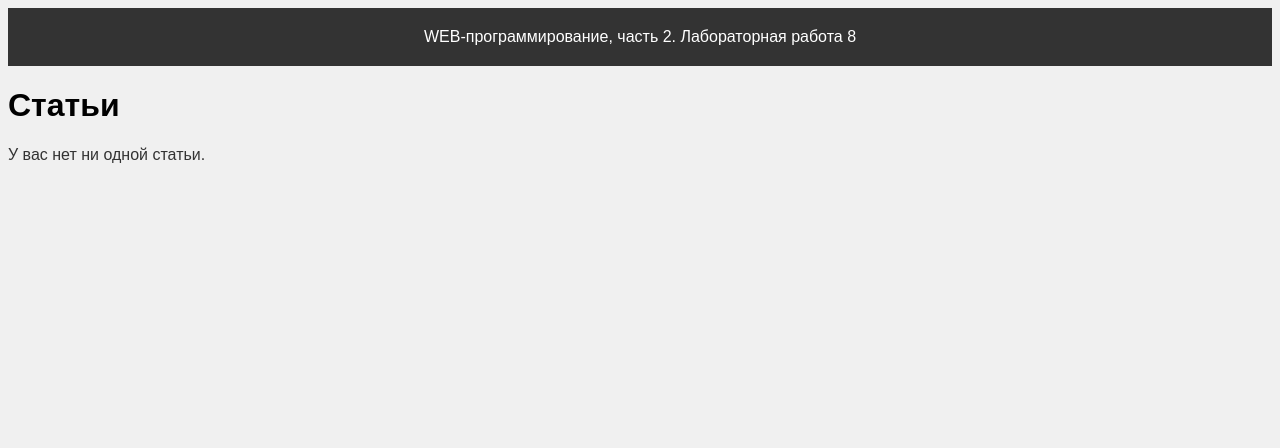
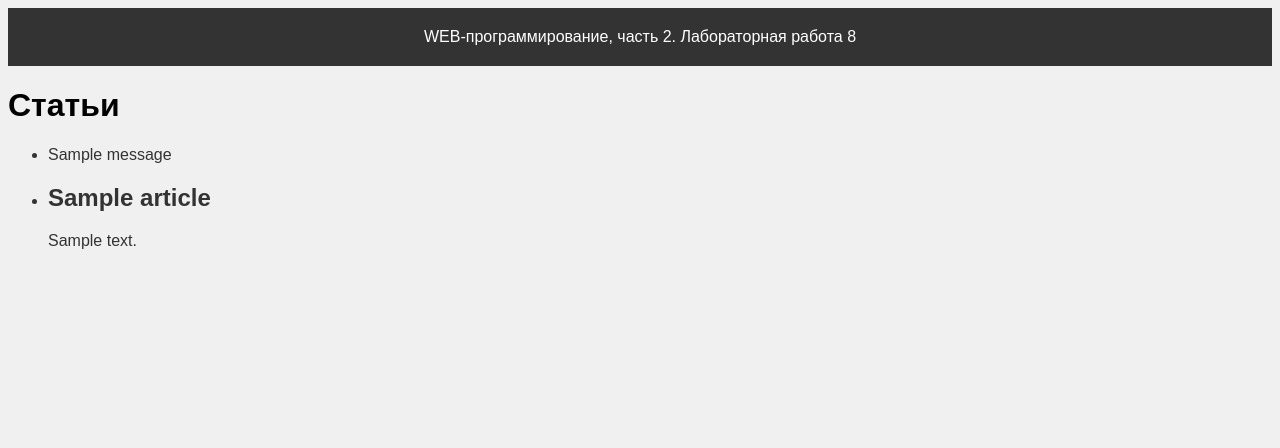
Before and after one commit to Timir2003/WEB-2, a Flask app: template templates/lab8/articles.html in a window 1280 px wide. Shown: the top 448 px of the page. Run offline with Flask 3, Linux system fonts and the light colour scheme; the template is opened without the code that fills it: most values are stand-ins (such as "Sample title", 1, 10 or a date in 2020); one stand-in notice (Sample message) is shown; some libraries are stand-ins or nearby versions.

Commit message:
Самостоятельное

```diff
--- a/templates/lab8/articles.html
+++ b/templates/lab8/articles.html
@@ -4,23 +4,34 @@
 
 <h1>Статьи</h1>
 
-    {% if has_articles %}
+{% with messages = get_flashed_messages(with_categories=True) %}
+    {% if messages %}
+        <ul>
+            {% for category, message in messages %}
+                <li class="{{ category }}">{{ message }}</li>
+            {% endfor %}
+        </ul>
+    {% endif %}
+{% endwith %}
+
+{% if articles %}
     <ul>
         {% for article in articles %}
             <li>
                 <h2>{{ article.title }}</h2>
                 <p>{{ article.content }}</p>
+                {% if current_user.is_authenticated and article.user_id == current_user.id %}
                     <form action="{{ url_for('lab8.delete_article', article_id=article.id) }}" method="POST" style="display:inline;">
                         <button type="submit">Удалить</button>
                     </form>
                     <a href="{{ url_for('lab8.edit_article', article_id=article.id) }}">Редактировать</a>
+                {% endif %}
             </li>
         {% endfor %}
     </ul>
+    {% if current_user.is_authenticated %}
         <a href="{{ url_for('lab8.create_article') }}">Создать новую статью</a>
-
-
-
+    {% endif %}
 {% else %}
     <p>У вас нет ни одной статьи.</p>
 {% endif %}
```
Lines whose indentation alone changed are shown as unchanged.
